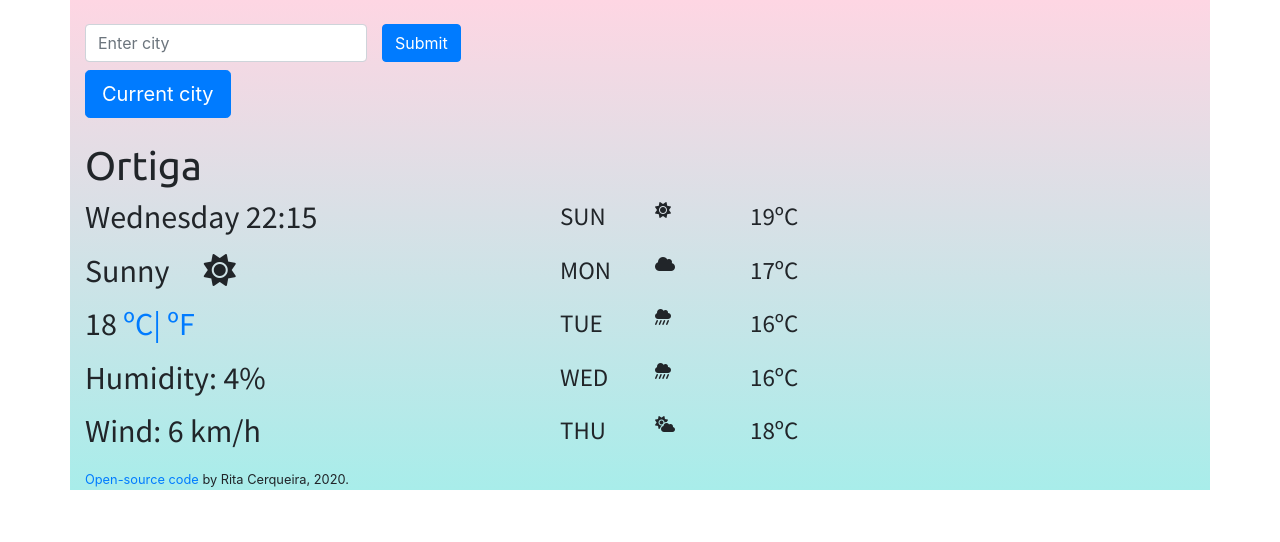
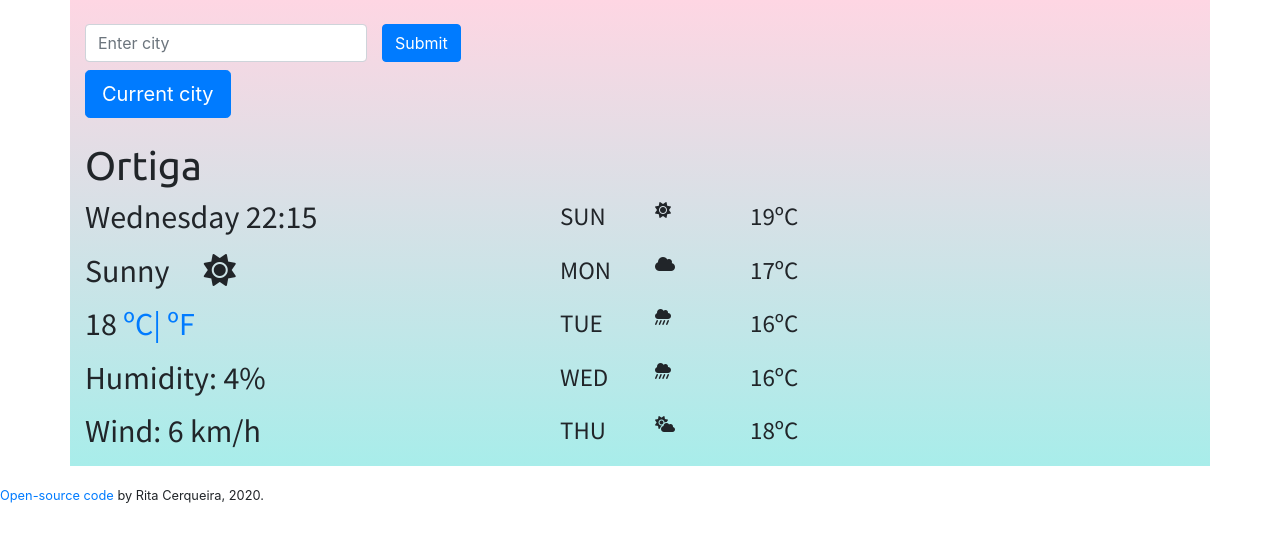
Before and after one commit to Ritacer/weather-project-shecodesplus, a plain HTML site: page index.html in a window 1280 px wide. Drawn offline with nearby package versions, Linux system fonts and the light colour scheme.

Commit message:
Changed "small" out of container again
Changed "small" out of container again and quit "float" to use "display: block".

```diff
--- a/index.html
+++ b/index.html
@@ -158,9 +158,8 @@
                 </div>
             </div>
         </form>
-        <small><a href="https://github.com/Ritacer/weather-project-shecodesplus">Open-source code</a> by Rita Cerqueira, 2020.</small>
     </div>
-
+    <small><a href="https://github.com/Ritacer/weather-project-shecodesplus">Open-source code</a> by Rita Cerqueira, 2020.</small>
     <script src="src/index.js"></script>
 </body>
 
--- a/src/style.css
+++ b/src/style.css
@@ -12,7 +12,8 @@ p {
   font-size: 25px;
 }
 small {
-  float: 20px;
+  display: block;
+  margin: 20px auto;
 }
 .description {
   text-transform: capitalize;
```
